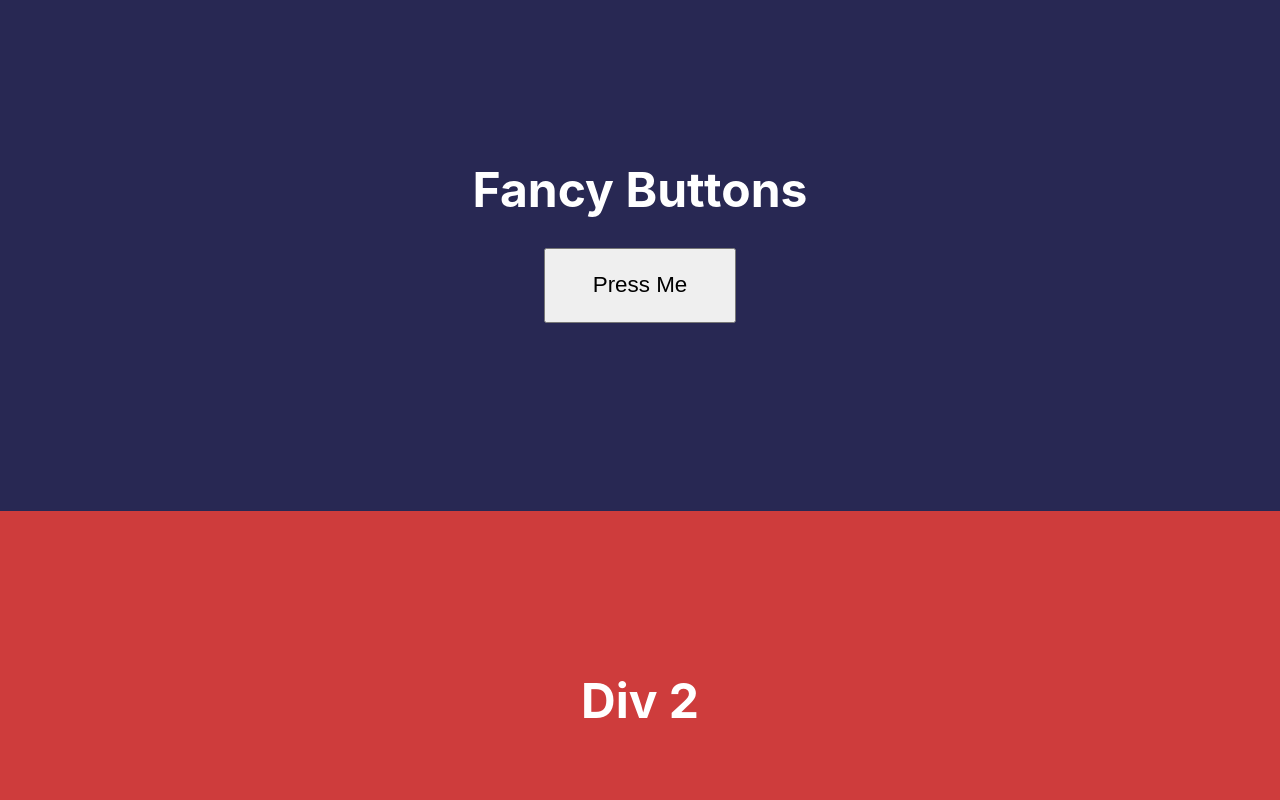
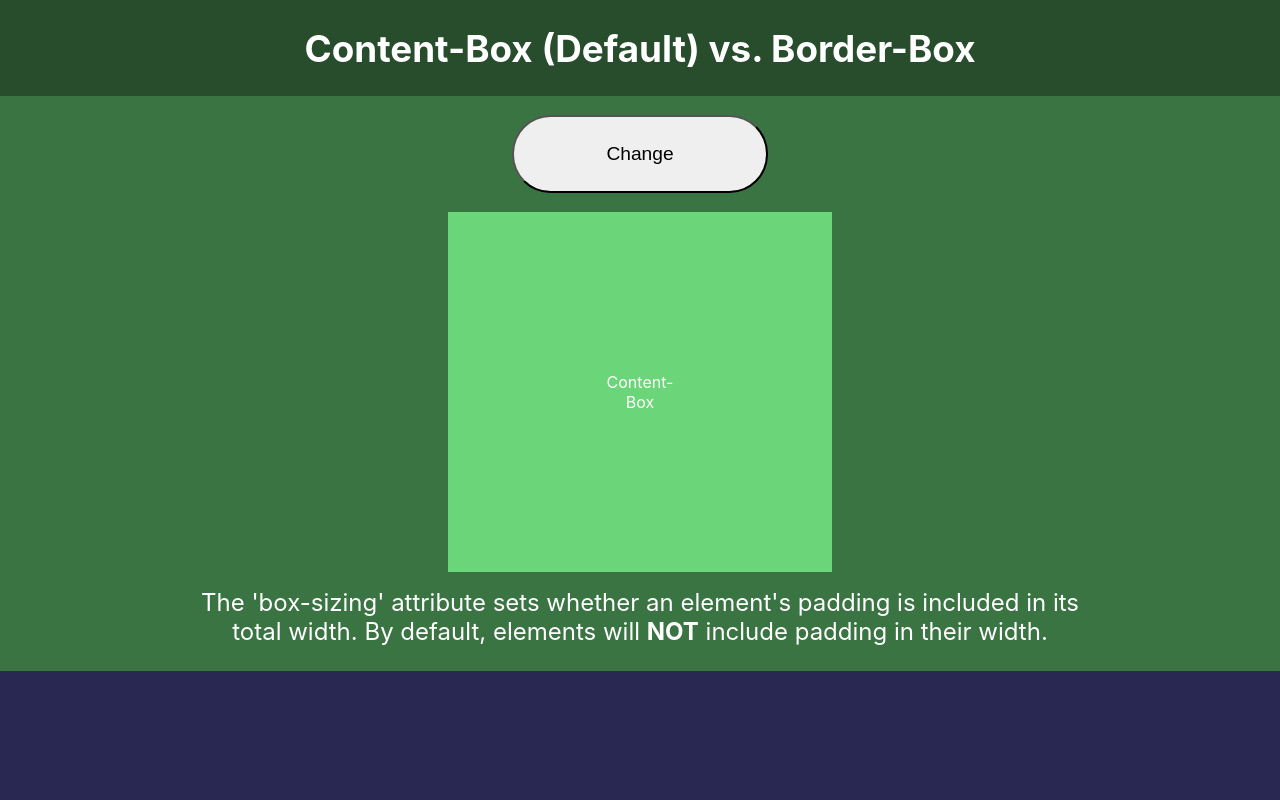
Before and after one commit to tylercorbett/css-showcase, a React (Create React App) app: page / in a window 1280 px wide. Shown: the top 800 px of the page. Built offline with nearby package versions, Linux system fonts and the light colour scheme.

Commit message:
restyled and reordered page

```diff
--- a/src/App.js
+++ b/src/App.js
@@ -7,14 +7,14 @@ class App extends Component {
   render() {
     return (
       <main>
+         <div className='three'>
+            <BoxSizing/>
+        </div>
         <div className='one'>
           <ButtonShowcase/>
         </div>
         <div className='two'>
           <h1>Div 2</h1>
-        </div>
-        <div className='three'>
-            <BoxSizing/>
         </div>
         <div className='four'>
           <h1>Div 4</h1>
--- a/src/App.scss
+++ b/src/App.scss
@@ -36,7 +36,6 @@ h1 {
 }
 .three {
   max-width: 100%;
-  padding: 10em;
 
   background-color: rgb(58, 116, 66);
 }
--- a/src/components/boxsizing/BoxSizing.js
+++ b/src/components/boxsizing/BoxSizing.js
@@ -16,7 +16,7 @@ export default class BoxSizing extends PureComponent {
   render() {
       return (
           <>
-            <header>
+            <header className={styles.header}>
               <h2 className={styles.title}> Content-Box (Default) vs. Border-Box</h2>
             </header>
             <main className={styles.main}>
--- a/src/components/boxsizing/BoxSizing.module.scss
+++ b/src/components/boxsizing/BoxSizing.module.scss
@@ -6,18 +6,18 @@
   display: flex;
   justify-content: center;
 
-  background-color: rgb(61, 61, 124);
+  background-color: rgb(107, 214, 121);
   color: white;
   text-align: center;
 }
 .changeButton {
   padding: 2%;
   margin: 1em auto 1em auto;
-  width: 30%;
+  width: 20%;
   border-radius: 2em;
   font-size: 120%;
   font-weight: 500;
-  transition: 0.2s linear;
+  transition: 0.1s linear;
   &:hover {
     cursor: pointer;
     box-shadow: 0 0 1em white;
@@ -25,9 +25,14 @@
   }
 }
 .description {
+  width: 70%;
+  margin: auto auto 2% auto;
   color: white;
   font-size: 150%;
   text-align: center;
+}
+.header {
+  width: 100%;
 }
 .main {
   display: flex;
@@ -35,9 +40,11 @@
 }
 .title {
   width: 100%;
-  margin: 2%;
+  margin: 0;
+  padding: 2%;
 
   color: white;
+  background-color: rgb(39, 77, 44);
   font-size: 2.3em;
   text-align: center;
 }
```
